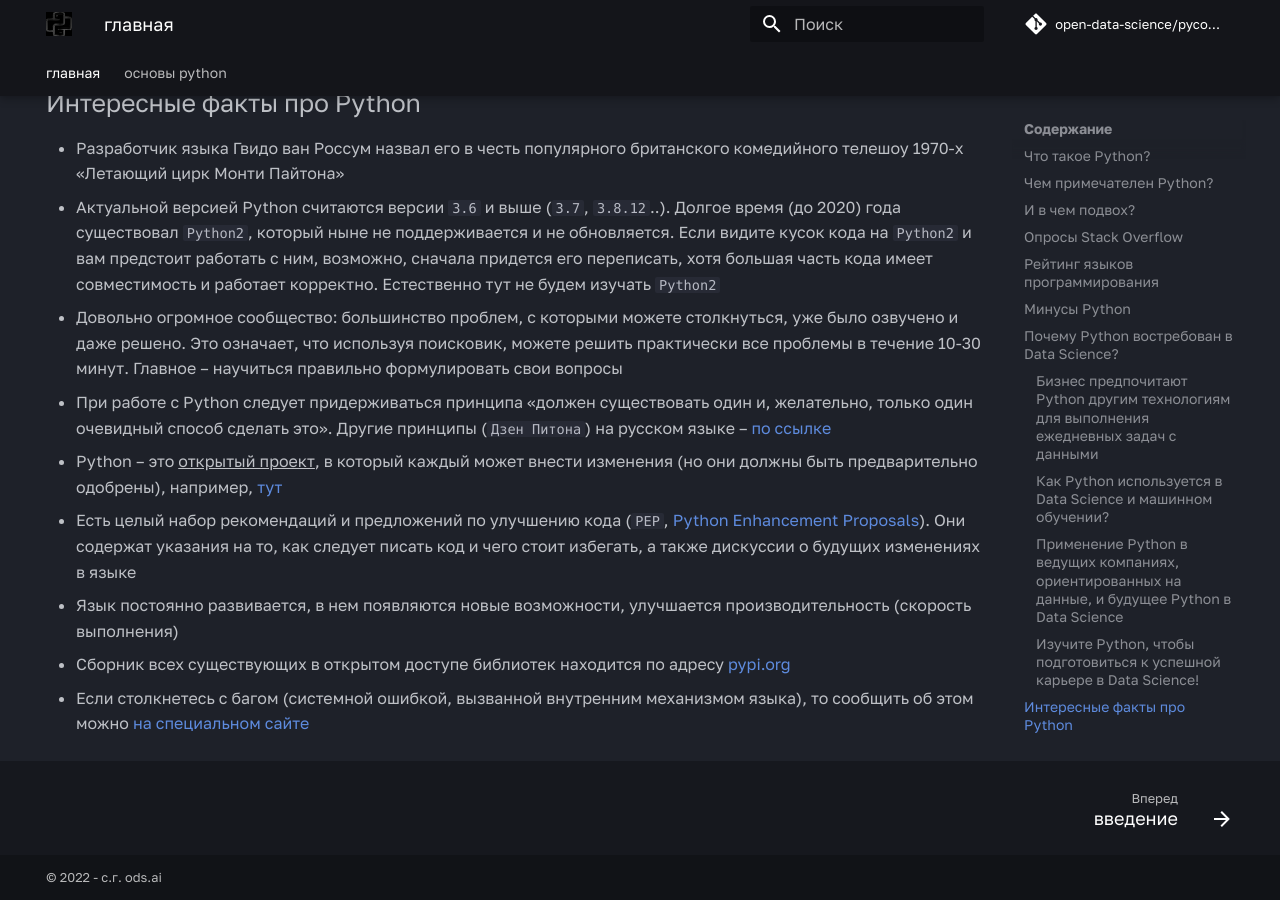
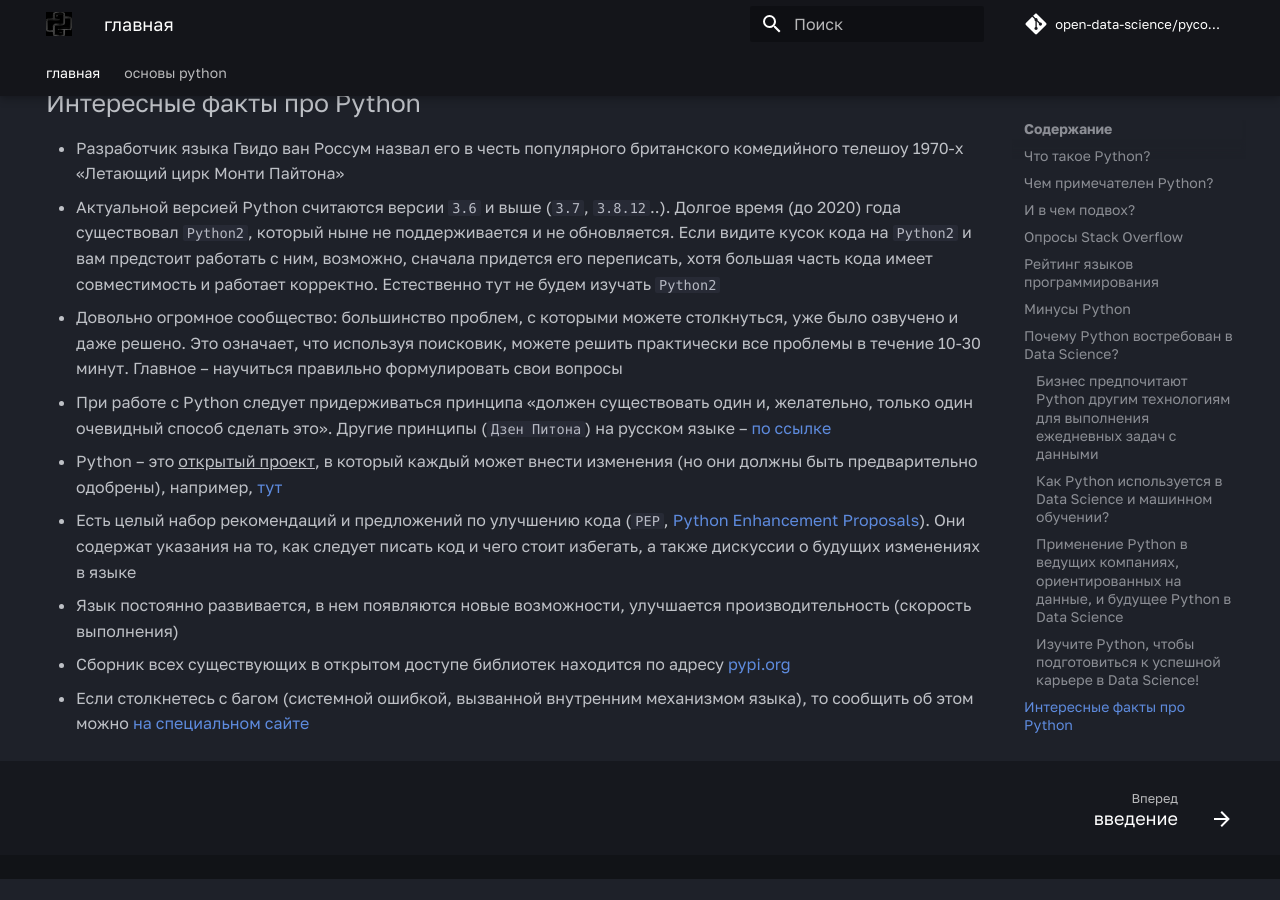
Before and after one commit to open-data-science/pycourse, an MkDocs documentation site: the page built from docs/index.md, in a window 1280 px wide and 900 px high, scrolled down 11971 px. Built offline with MkDocs 1.6.1 and Material for MkDocs 9.7.7, drawn with Linux system fonts in a browser that asks for light colours; some web fonts are replaced; comment, search, counter and statistics services are not loaded; after the commit the page ends 12850 px from its top, so only the background shows below that.

Commit message:
Update mkdocs.yml

```diff
--- a/mkdocs.yml
+++ b/mkdocs.yml
@@ -1,6 +1,5 @@
 site_name: python от ods.ai
 site_url: https://open-data-science.github.io/pycourse/
-copyright: © 2022 - с.г. ods.ai
 
 repo_name: open-data-science/pycourse
 repo_url: https://github.com/open-data-science/pycourse
```
